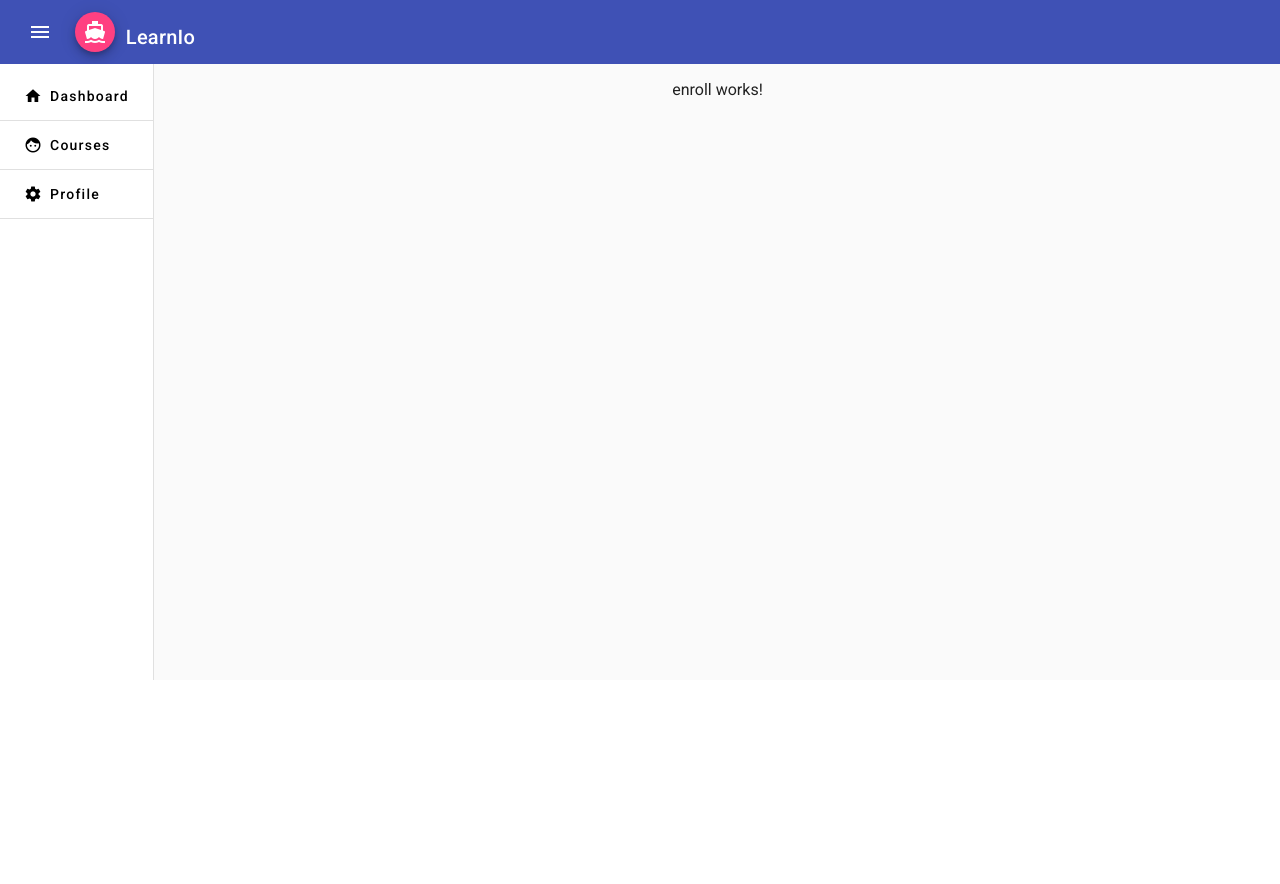
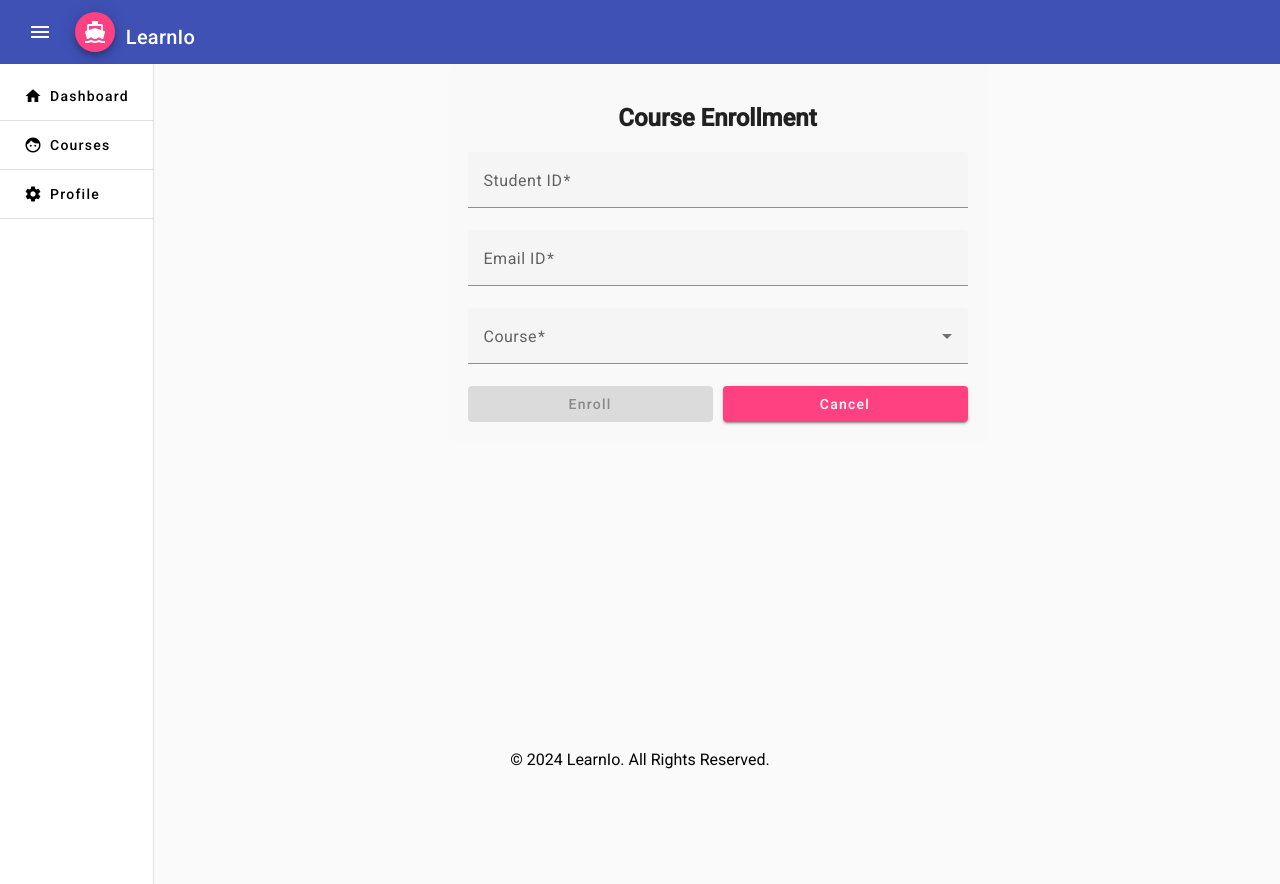
Before and after one commit to revathisekar19/LMS, an Angular app: page /enroll in a window 1280 px wide. Before the commit the page ends 800 px from the top, so only its background shows below. Built offline with nearby package versions, Linux system fonts and the light colour scheme.

Commit message:
added enroll form

```diff
--- a/src/app/app.module.ts
+++ b/src/app/app.module.ts
@@ -30,6 +30,7 @@ import { MatProgressBarModule } from '@angular/material/progress-bar';
 import { FontAwesomeModule } from '@fortawesome/angular-fontawesome';
 import { MatPaginatorModule } from '@angular/material/paginator';
 import { MatTableModule } from '@angular/material/table';
+import { FooterComponent } from './footer/footer.component';
 
 @NgModule({
   declarations: [
@@ -43,6 +44,7 @@ import { MatTableModule } from '@angular/material/table';
    ProfileComponent,
    NavbarComponent,
    HomeComponent,
+   FooterComponent,
     ],
   imports: [
     BrowserModule,
--- a/src/app/enrollcourse/enroll.component.css
+++ b/src/app/enrollcourse/enroll.component.css
@@ -0,0 +1,25 @@
+.enrollment-container {
+    max-width: 500px;
+    margin: 0 auto;
+    padding: 20px;
+    border-radius: 8px;
+    background-color: #f9f9f9;
+  }
+
+  .enrollment-container h2 {
+    text-align: center;
+  }
+
+  .form-field {
+    width: 100%;
+  }
+
+  button {
+    width: 100%;
+    padding: 10px;
+  }
+  .button-container {
+    display: flex;
+    gap: 10px; /* Adds space between the buttons */
+    justify-content: flex-start; /* Align buttons to the left (optional) */
+  }
--- a/src/app/enrollcourse/enroll.component.html
+++ b/src/app/enrollcourse/enroll.component.html
@@ -1 +1,96 @@
-<p>enroll works!</p>
+<!-- <div class="create-course-wrapper py-5 d-flex justify-content-center align-items-center min-vh-100">
+    <mat-card class="course-card">
+      <mat-card-title>Enroll to the Course</mat-card-title>
+      <form [formGroup]="courseForm" (ngSubmit)="onSubmit()">
+        <mat-form-field appearance="fill">
+          <mat-label>Course ID</mat-label>
+          <input matInput formControlName="courseId" placeholder="Enter Course ID" required />
+          <mat-error *ngIf="courseForm.get('courseId')?.invalid && courseForm.get('courseId')?.touched">
+            Course ID is required.
+          </mat-error>
+        </mat-form-field>
+
+        <mat-form-field appearance="fill">
+          <mat-label>Course Name</mat-label>
+          <input matInput formControlName="courseName" placeholder="Enter Course Name" required />
+          <mat-error *ngIf="courseForm.get('courseName')?.invalid && courseForm.get('courseName')?.touched">
+            Course name is required.
+          </mat-error>
+        </mat-form-field>
+
+        <mat-form-field appearance="fill">
+          <mat-label>Instructor Name</mat-label>
+          <input matInput formControlName="instructorName" placeholder="Enter Instructor Name" required />
+        </mat-form-field>
+
+        <mat-form-field appearance="fill">
+          <mat-label>Course Venue</mat-label>
+          <input matInput formControlName="courseVenue" placeholder="Enter Course Venue" required />
+        </mat-form-field>
+
+        <mat-form-field appearance="fill">
+          <mat-label>Course Timing</mat-label>
+          <input matInput formControlName="courseTiming" placeholder="Enter Course Timing" required />
+        </mat-form-field>
+
+        <mat-form-field appearance="fill">
+          <mat-label>Course Mode</mat-label>
+            <input matInput formControlName="courseTiming" placeholder="Enter Course Mode" required />
+        </mat-form-field>
+
+        <mat-form-field appearance="fill">
+          <mat-label>Course Days</mat-label>
+          <input matInput formControlName="courseDays" placeholder="e.g., Mon, Wed, Fri" required />
+        </mat-form-field>
+
+        <div class="button-group">
+          <button mat-raised-button style="background-color: #F06548; color: white;" type="submit" [disabled]="courseForm.invalid">Cancel</button>
+          <button mat-raised-button style="background-color: #F06548; color: white;" type="submit" [disabled]="courseForm.invalid">Reset</button>
+          <button mat-raised-button style="background-color: #0AB39C; color: white;" type="submit" [disabled]="courseForm.invalid">Create</button>
+        </div>
+      </form>
+    </mat-card>
+  </div> -->
+
+
+  <div class="enrollment-container">
+    <h2>Course Enrollment</h2>
+    <form [formGroup]="enrollmentForm" (ngSubmit)="onSubmit()">
+
+      <mat-form-field appearance="fill" class="form-field">
+        <mat-label>Student ID</mat-label>
+        <input matInput formControlName="studentId" placeholder="Enter your Student ID">
+        <mat-error *ngIf="enrollmentForm.controls['studentId'].invalid && enrollmentForm.controls['studentId'].touched">
+          Student ID is required.
+        </mat-error>
+      </mat-form-field>
+
+      <mat-form-field appearance="fill" class="form-field">
+        <mat-label>Email ID</mat-label>
+        <input matInput formControlName="emailId" placeholder="Enter your Email ID">
+        <mat-error *ngIf="enrollmentForm.controls['emailId'].invalid && enrollmentForm.controls['emailId'].touched">
+          <div *ngIf="enrollmentForm.controls['emailId'].hasError('required')">Please enter a valid email address.</div>
+        </mat-error>
+      </mat-form-field>
+
+      <mat-form-field appearance="fill" class="form-field">
+        <mat-label>Course</mat-label>
+        <mat-select formControlName="courseId" placeholder="Select a Course">
+          <mat-option *ngFor="let course of courses" [value]="course.id">{{ course.name }}</mat-option>
+        </mat-select>
+        <mat-error *ngIf="enrollmentForm.controls['courseId'].invalid && enrollmentForm.controls['courseId'].touched">
+          Course selection is required.
+        </mat-error>
+      </mat-form-field>
+
+      <div class="button-container">
+        <button mat-raised-button color="primary" type="submit" [disabled]="enrollmentForm.invalid">
+          Enroll
+        </button>
+        <button mat-raised-button color="accent" type="submit" (click)="onCancel()">
+          Cancel
+        </button>
+      </div>
+
+    </form>
+  </div>
--- a/src/app/enrollcourse/enroll.component.ts
+++ b/src/app/enrollcourse/enroll.component.ts
@@ -1,4 +1,6 @@
 import { Component } from '@angular/core';
+import { FormGroup, FormBuilder, Validators } from '@angular/forms';
+import { Router } from '@angular/router';
 
 @Component({
   selector: 'app-enroll',
@@ -6,5 +8,62 @@ import { Component } from '@angular/core';
   styleUrl: './enroll.component.css'
 })
 export class EnrollComponent {
+  // courseForm: FormGroup;
 
+  // constructor(private fb: FormBuilder) {
+  //   this.courseForm = this.fb.group({
+  //     courseId: ['', Validators.required],
+  //     courseName: ['', Validators.required],
+  //     instructorName: ['', Validators.required],
+  //     courseVenue: ['', Validators.required],
+  //     courseTiming: ['', Validators.required],
+  //     courseMode: ['', Validators.required],
+  //     courseDays: ['', Validators.required]
+  //   });
+  // }
+
+  // onSubmit() {
+  //   if (this.courseForm.valid) {
+  //     console.log("Course Created:", this.courseForm.value);
+  //     this.courseForm.reset();
+  //   }
+  // }
+
+  // onCancel() {
+  //   console.log("Creation Canceled");
+  //   this.courseForm.reset();
+  // }
+
+  // onReset() {
+  //   this.courseForm.reset();
+  // }
+  enrollmentForm !: FormGroup ;
+  courses: any[] = [
+    { id: '1', name: 'Introduction to Programming' },
+    { id: '2', name: 'Data Structures and Algorithms' },
+    { id: '3', name: 'Web Development' },
+    { id: '4', name: 'Database Systems' }
+  ];
+  constructor(private fb: FormBuilder, private router : Router) {}
+
+  ngOnInit(): void {
+    this.enrollmentForm = this.fb.group({
+      studentId: ['', Validators.required],
+      courseId: ['', Validators.required],
+      emailId: ['', [Validators.required, Validators.email]]
+    });
+  }
+
+  onSubmit(): void {
+    if (this.enrollmentForm.valid) {
+      const enrollmentData = this.enrollmentForm.value;
+      console.log('Enrollment Data:', enrollmentData);
+      alert(`Student ID: ${enrollmentData.studentId} has enrolled in course: ${enrollmentData.courseId}`);
+    } else {
+      alert('Please fill out all fields.');
+    }
+  }
+  onCancel(){
+this.router.navigate(['/view']);
+  }
 }
--- /dev/null
+++ b/src/app/footer/footer.component.css
@@ -0,0 +1,17 @@
+.fixed-footer {
+    position: fixed;
+    bottom: 0;
+    left: 0;
+    width: 100%;
+    color: black;
+    padding: 15px 0;
+    text-align: center;
+    z-index: 1000;
+  }
+
+  .footer-content {
+    display: flex;
+    justify-content: center;
+    align-items: center;
+    flex-direction: column;
+  }
--- /dev/null
+++ b/src/app/footer/footer.component.html
@@ -0,0 +1,5 @@
+<footer class="fixed-footer">
+    <div class="footer-content">
+      <p>&copy; 2024 LearnIo. All Rights Reserved.</p>
+    </div>
+  </footer>
--- a/src/app/navbar/navbar.component.html
+++ b/src/app/navbar/navbar.component.html
@@ -19,14 +19,14 @@
         </mat-list-item>
         <mat-divider></mat-divider>
         <mat-list-item>
-          <button mat-button [matMenuTriggerFor]="menu"><mat-icon>face</mat-icon>Courses</button>
-          <mat-menu #menu="matMenu">
-              <button mat-menu-item routerLink="/enroll"><mat-icon>directions_boat</mat-icon>Enroll</button>
+          <button mat-button  routerLink="/view"><mat-icon>face</mat-icon>Courses</button>
+          <!-- <mat-menu #menu="matMenu"> -->
+              <!-- <button mat-menu-item routerLink="/enroll"><mat-icon>directions_boat</mat-icon>Enroll</button> -->
                <!-- <mat-divider></mat-divider>
                <button mat-menu-item routerLink="/course"><mat-icon>today</mat-icon>Create</button> -->
-               <mat-divider></mat-divider>
-               <button mat-menu-item routerLink="/view"><mat-icon>today</mat-icon>View</button>
-          </mat-menu>
+               <!-- <mat-divider></mat-divider>
+               <button mat-menu-item routerLink="/view"><mat-icon>today</mat-icon>View</button> -->
+          <!-- </mat-menu> -->
         </mat-list-item>
         <mat-divider></mat-divider>
         <mat-list-item routerLink="/profile" >
@@ -40,9 +40,11 @@
       </mat-nav-list>
     </mat-drawer>
     <mat-drawer-content>
-      <div style="text-align: center;min-height: 600px;">
+      <div style="text-align: center;min-height: 820px;">
         <router-outlet></router-outlet>
       </div>
+      <app-footer></app-footer>
+
     </mat-drawer-content>
 
-  </mat-drawer-container>
+</mat-drawer-container>
--- a/src/app/viewcourse/viewcourse.component.html
+++ b/src/app/viewcourse/viewcourse.component.html
@@ -43,7 +43,7 @@
       <ng-container matColumnDef="actions">
         <th mat-header-cell *matHeaderCellDef>Actions</th>
         <td mat-cell *matCellDef="let element">
-          <button mat-raised-button color="primary">Enroll</button>
+          <button mat-raised-button color="primary" (click)="onEnroll()">Enroll</button>
         </td>
       </ng-container>
 
--- a/src/app/viewcourse/viewcourse.component.ts
+++ b/src/app/viewcourse/viewcourse.component.ts
@@ -1,6 +1,7 @@
 import { AfterViewInit, Component, OnInit, ViewChild } from '@angular/core';
 import {MatPaginator, MatPaginatorModule} from '@angular/material/paginator';
 import { MatTableDataSource } from '@angular/material/table';
+import { Router } from '@angular/router';
 export interface Course {
   id: string;
   name: string;
@@ -29,6 +30,7 @@ const COURSE_DATA: Course[] = [
 })
 export class ViewcourseComponent implements  AfterViewInit{
 
+  constructor(private router : Router){}
 
   displayedColumns: string[] = ['id', 'name', 'description', 'timings', 'venue', 'actions'];
   dataSource = new MatTableDataSource<Course>(COURSE_DATA);
@@ -48,4 +50,7 @@ export class ViewcourseComponent implements  AfterViewInit{
     const filterValue = (event.target as HTMLInputElement).value;
     this.dataSource.filter = filterValue.trim().toLowerCase();
   }
+  onEnroll(){
+    this.router.navigate(['/enroll']);
+  }
 }
```
Also changed, not shown: src/app/footer/footer.component.ts (added, +10 -0 lines), 1 other file (tests, documents, lock files or other folders).
